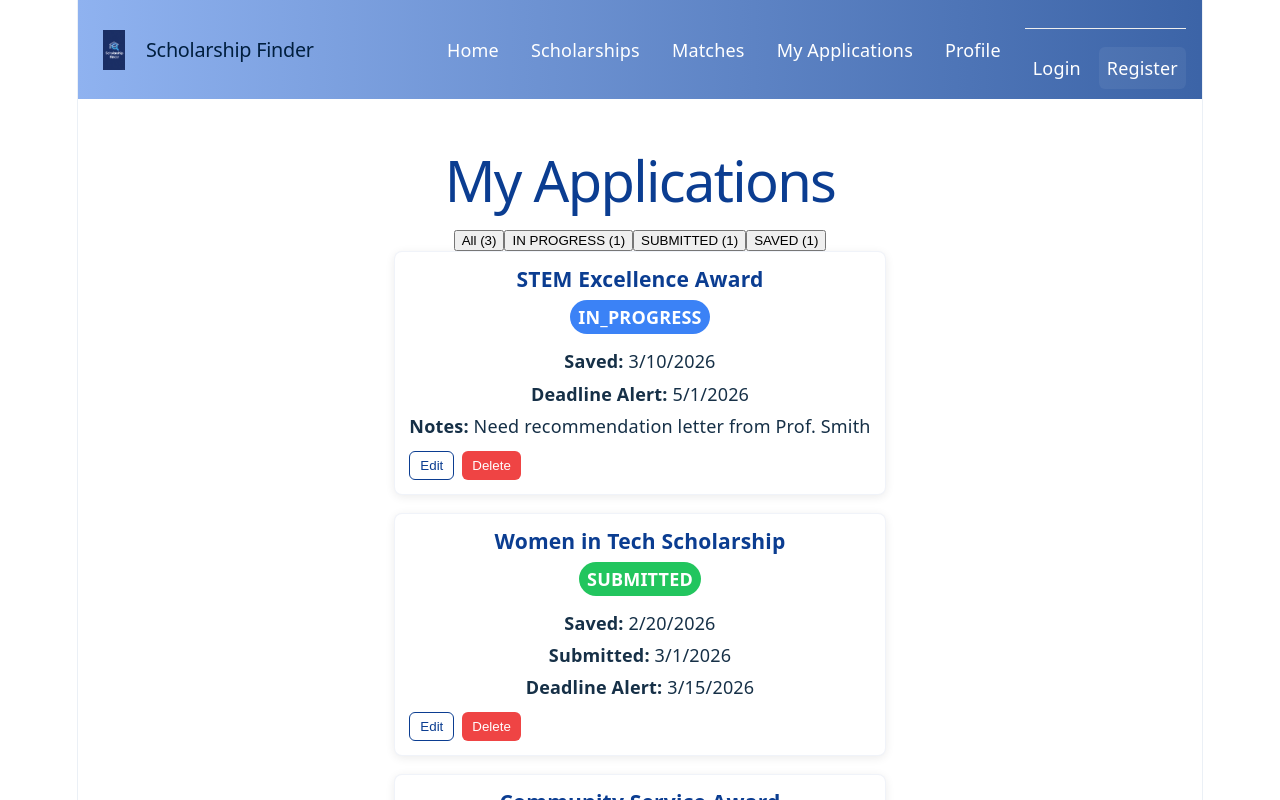
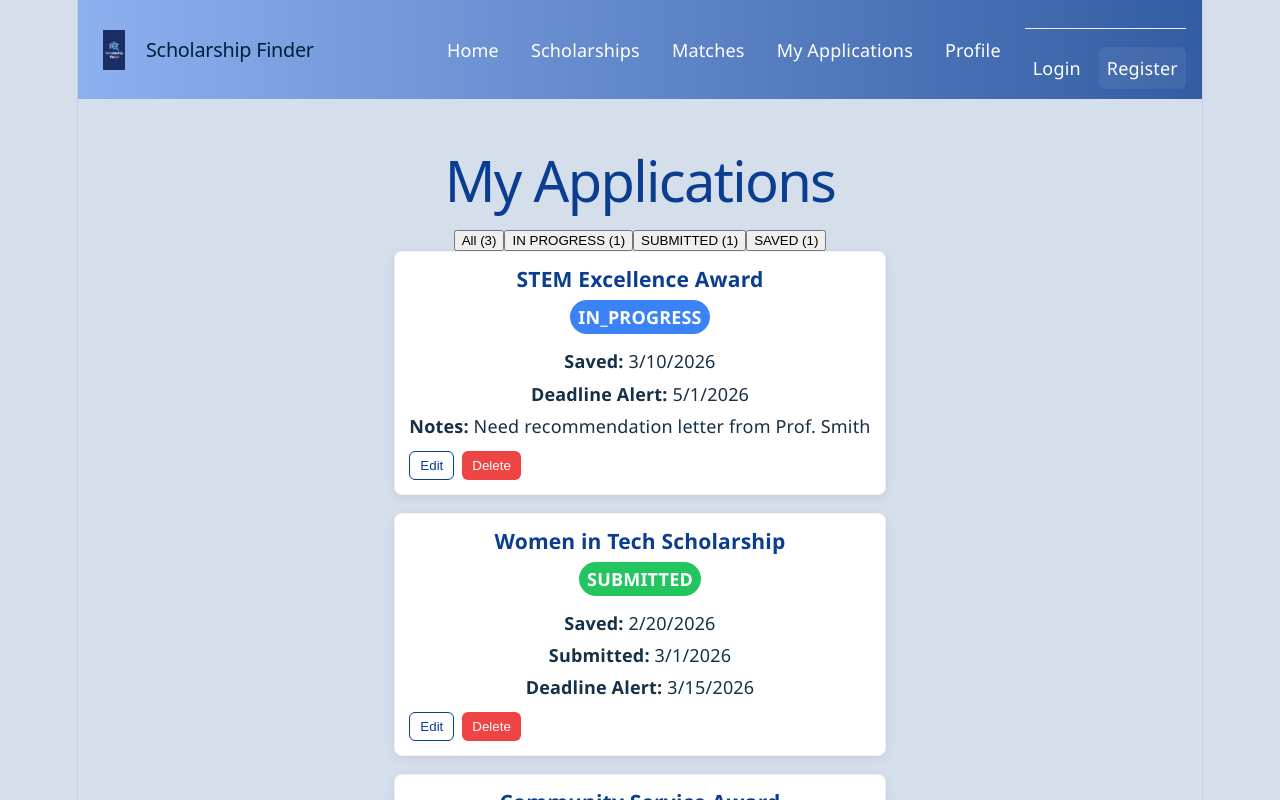
Before and after one commit to code-differently/26q1-team5-capstone, a React app in the folder frontend/: page /applications in a window 1280 px wide. Shown: the top 800 px of the page. Built offline with nearby package versions, Linux system fonts and the light colour scheme; the HTML template or start-up script is replaced by a standard one.

Commit message:
change background color

```diff
--- a/frontend/src/App.css
+++ b/frontend/src/App.css
@@ -9,7 +9,12 @@
   --social-bg: rgba(11, 61, 145, 0.06);
   --shadow: 0 4px 14px rgba(11, 61, 145, 0.08);
 }
-
+body{
+  margin: 0;
+  font-family: 'Segoe UI', Tahoma, Geneva, Verdana, sans-serif;
+  background: #d4dfeb;
+  color: #333
+}
 .counter {
   font-size: 16px;
   padding: 5px 10px;
```
